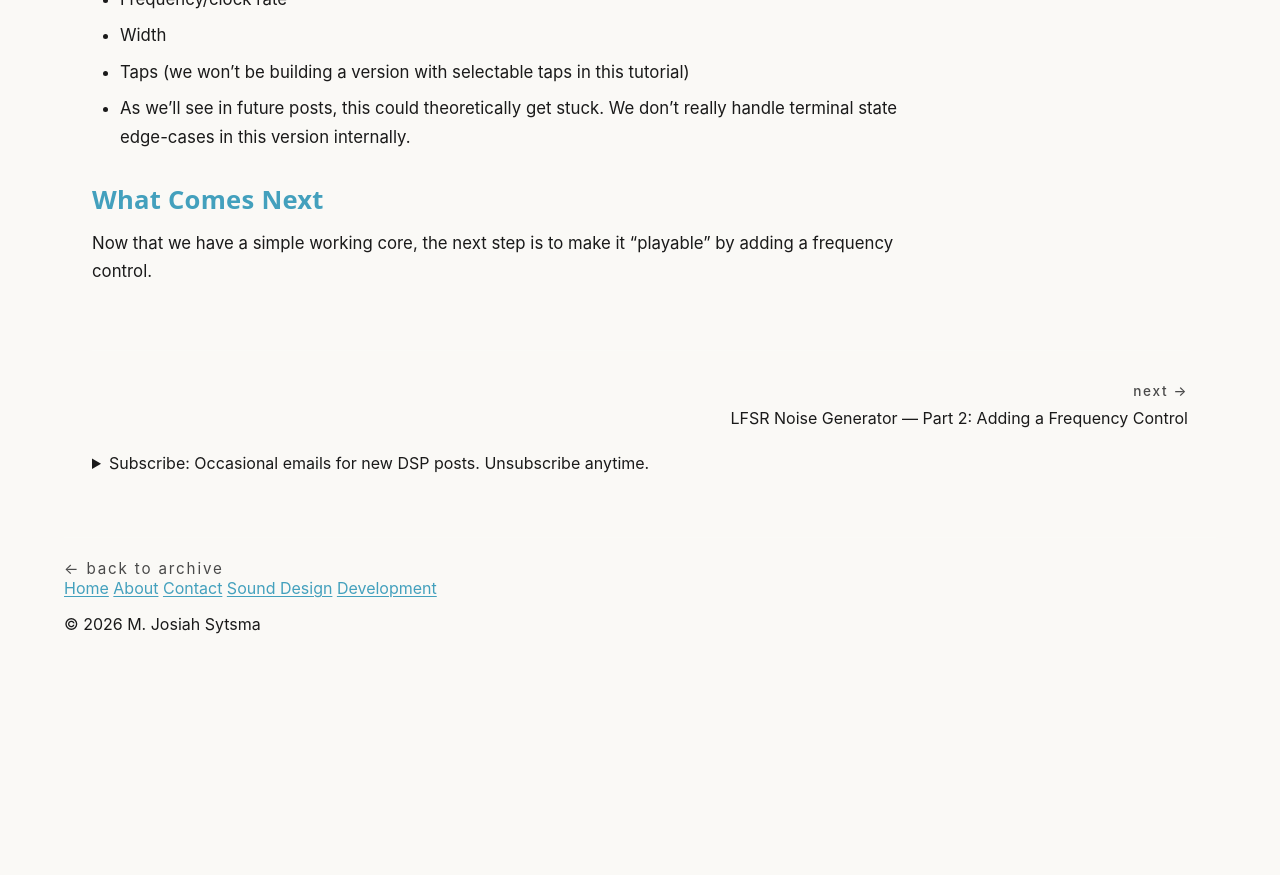
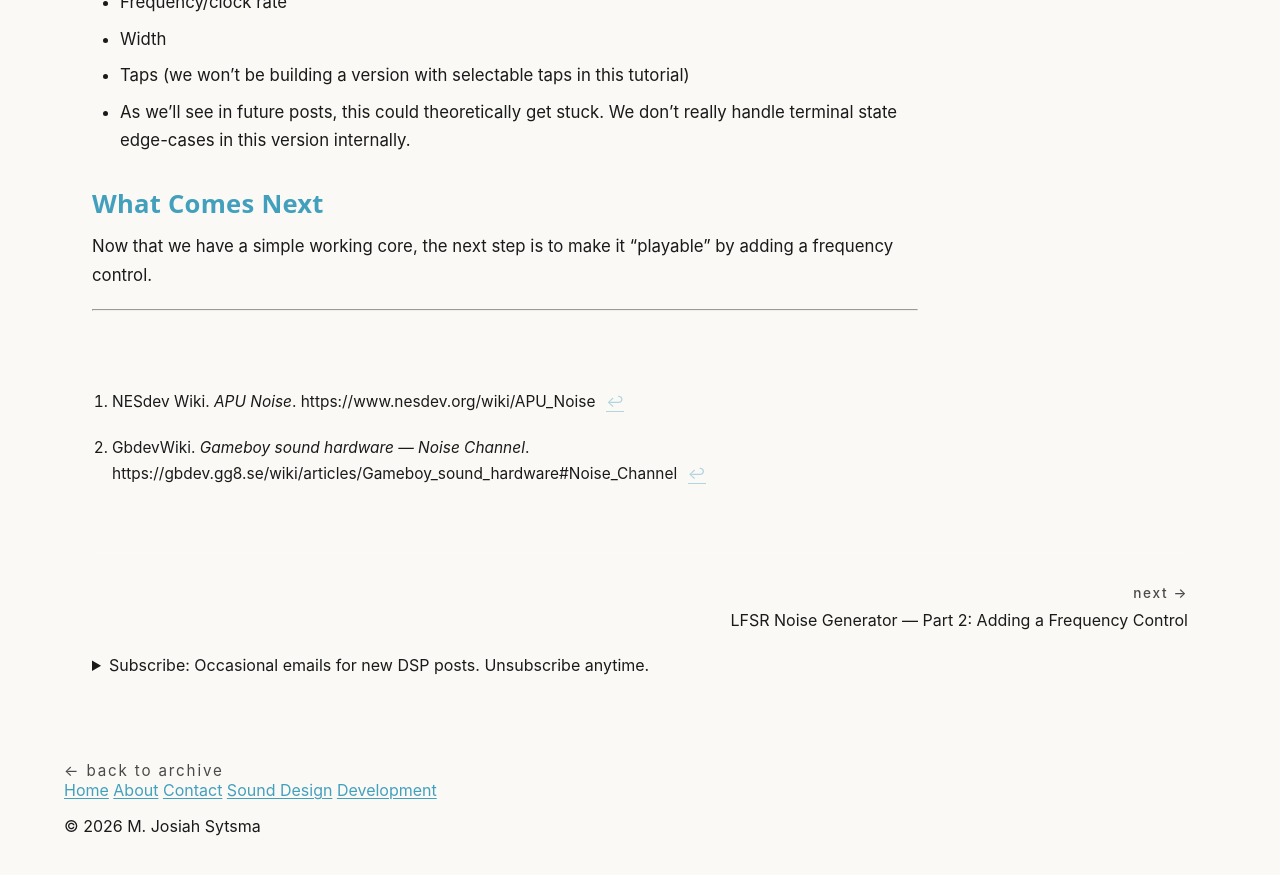
Before and after one commit to mjsyts/mjsyts.github.io, a Jekyll site: the page built from _development/lfsr-noise-part-1.md, in a window 1280 px wide and 900 px high, scrolled down 4508 px. Shown: the top 875 px of the window. Built offline with Jekyll 4.4.1, drawn with Linux system fonts in a browser that asks for light colours; some web fonts are replaced; before the commit the page ends 5206 px from its top, so only the background shows below that; some of the changed text lies outside the part shown.

Commit message:
add lfsr noise p1 citations

```diff
--- a/_development/lfsr-noise-part-1.md
+++ b/_development/lfsr-noise-part-1.md
@@ -37,7 +37,7 @@ To keep Part 1 focused, we’ll use the simplest possible version: a fixed 15‑
 
 ## Core Algorithm (Step by Step)
 
-The NES and GameBoy use the same core LFSR structure:
+The NES[^nes_noise] and GameBoy[^gb_noise] use the same core LFSR structure:
 
 1. XOR the two right‑most bits (LSB &amp; bit1)
 2. Right‑shift
@@ -273,3 +273,9 @@ Again, this version has no control over:
 ## What Comes Next
 
 Now that we have a simple working core, the next step is to make it "playable" by adding a frequency control.
+
+---
+
+[^nes_noise]: NESdev Wiki. *APU Noise*. https://www.nesdev.org/wiki/APU_Noise
+
+[^gb_noise]: GbdevWiki. *Gameboy sound hardware — Noise Channel*. https://gbdev.gg8.se/wiki/articles/Gameboy_sound_hardware#Noise_Channel
```
